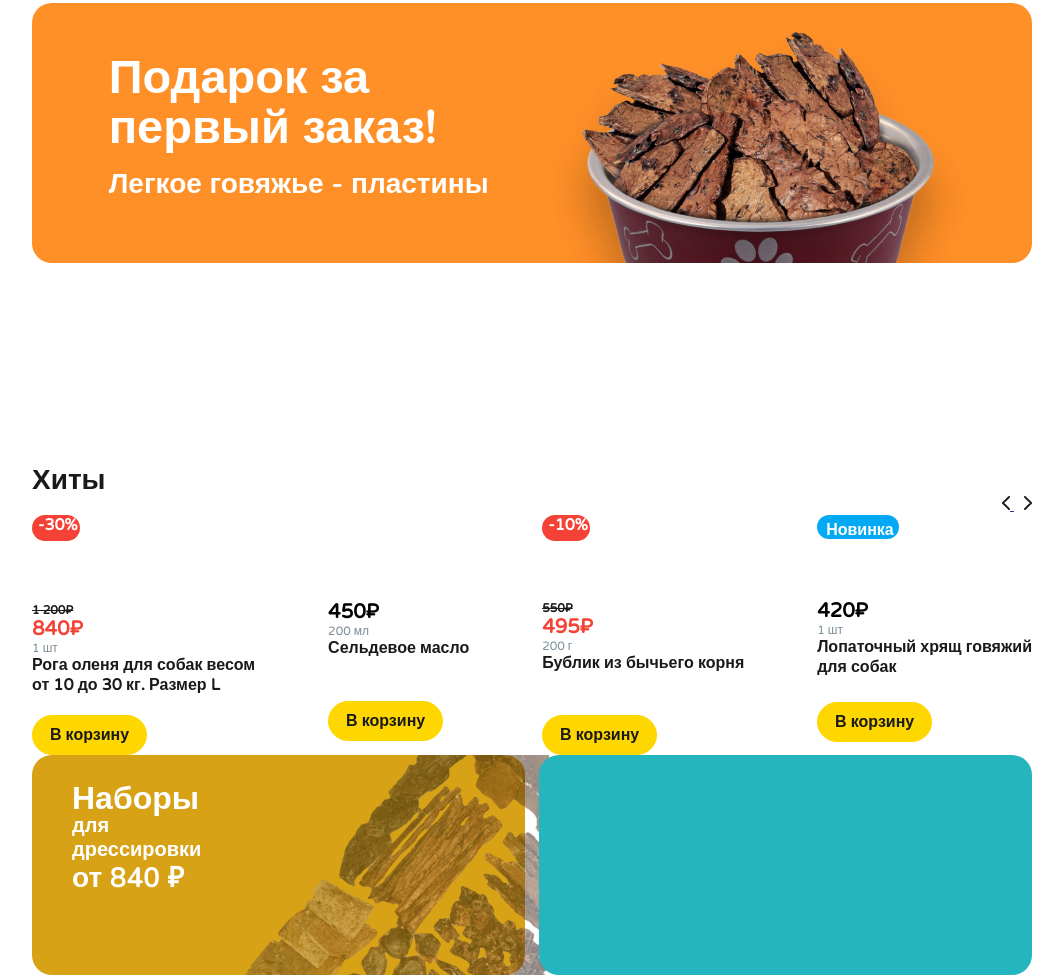
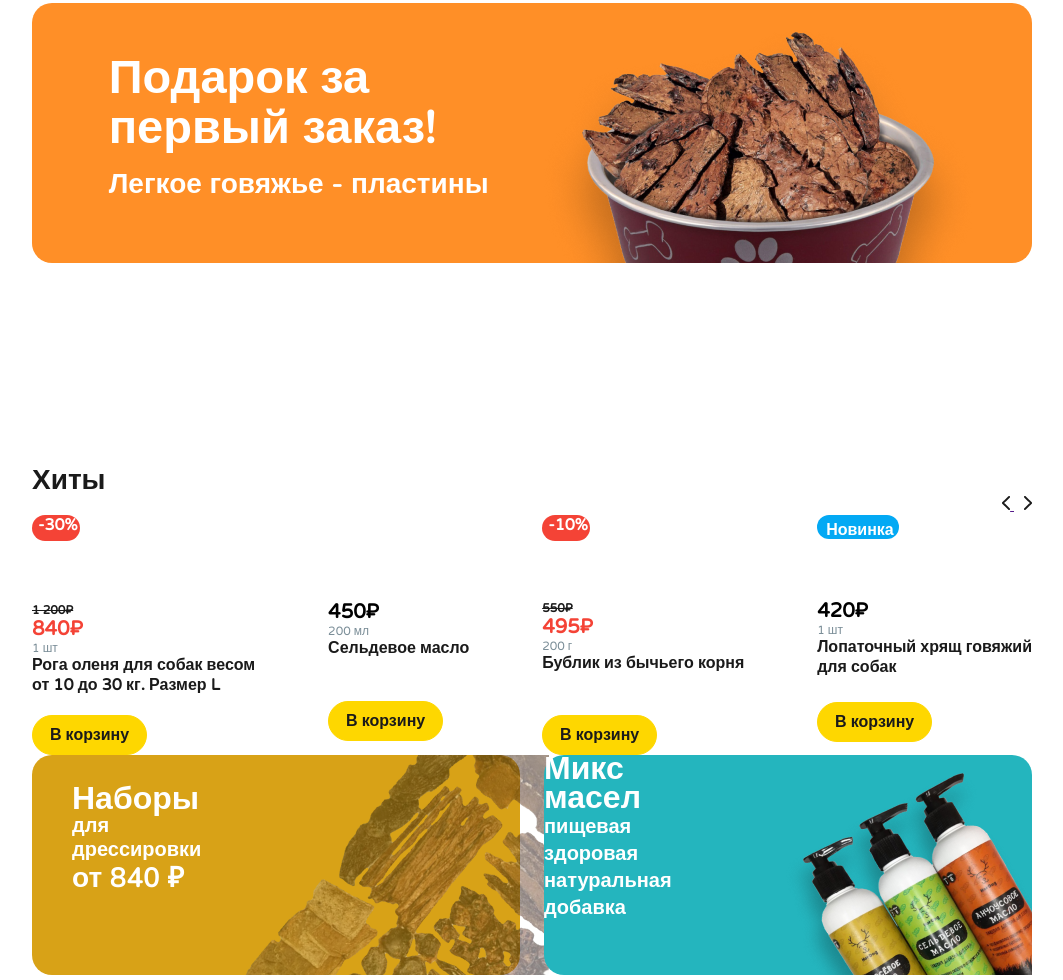
Before and after one commit to Nikita-glitch-web/dog-food-site, a plain HTML site: page index.html in a window 1280 px wide. Shown: the part 1024-2004 px from the top of the page, without its empty margins (108-1171 px from the left). Drawn offline with nearby package versions, Linux system fonts and the light colour scheme.

Commit message:
new-commit

```diff
--- a/index.css
+++ b/index.css
@@ -390,7 +390,7 @@ p {
   margin-top: 15px;
 }
 
-.box-with-add-wrapper {
+.box-with-add {
   max-width: 1000px;
   width: 100%;
   margin: 0 auto;
@@ -399,7 +399,7 @@ p {
 }
 
 .left-orange-box {
-  width: 493px;
+  width: 488px;
   height: 220px;
   background: #d8a217;
   border-radius: 20px;
@@ -408,11 +408,11 @@ p {
 }
 
 .right-blue-box {
-  width: 493px;
+  width: 488px;
   height: 220px;
-  background: #d8a217;
   border-radius: 20px;
   background: #24b5be;
+  display: flex;
 }
 
 .left-orange-box-title {
@@ -431,6 +431,21 @@ p {
   color: #ffffff;
 }
 
+.right-blue-box-title {
+  font-family: "Nunito" sans-serif;
+  font-weight: 800;
+  font-size: 32px;
+  line-height: 90%;
+  color: #ffffff;
+}
+
+.right-blue-box-sub-text {
+  font-family: "Nunito" sans-serif;
+  font-weight: 600;
+  font-size: 20px;
+  color: #ffffff;
+}
+
 .left-orange-box-price {
   font-family: "Nunito" sans-serif;
   font-weight: 800;
--- a/index.html
+++ b/index.html
@@ -175,7 +175,6 @@
         </div>
       </section>
       <section class="box-with-add">
-        <div class="box-with-add-wrapper">
         <div class="left-orange-box">
           <div class="left-orange-box-text-wrapper">
             <h4 class="left-orange-box-title">Наборы</h4>
@@ -186,7 +185,17 @@
             <img src="./images/dog-bowl.png" class="dog-bowl" alt="" />
           </div>
         </div>
-          <div class="right-blue-box"></div>
+        <div class="right-blue-box">
+          <div class="right-box-text-wrapper">
+            <h5 class="right-blue-box-title">Микс масел</h5>
+            <p class="right-blue-box-sub-text">
+              пищевая здоровая<br />
+              натуральная добавка
+            </p>
+          </div>
+          <div class="right-blue-box-img">
+            <img src="./images/oil-bottels.png" alt="" />
+          </div>
         </div>
       </section>
     </main>
```
Lines whose indentation alone changed are shown as unchanged.
